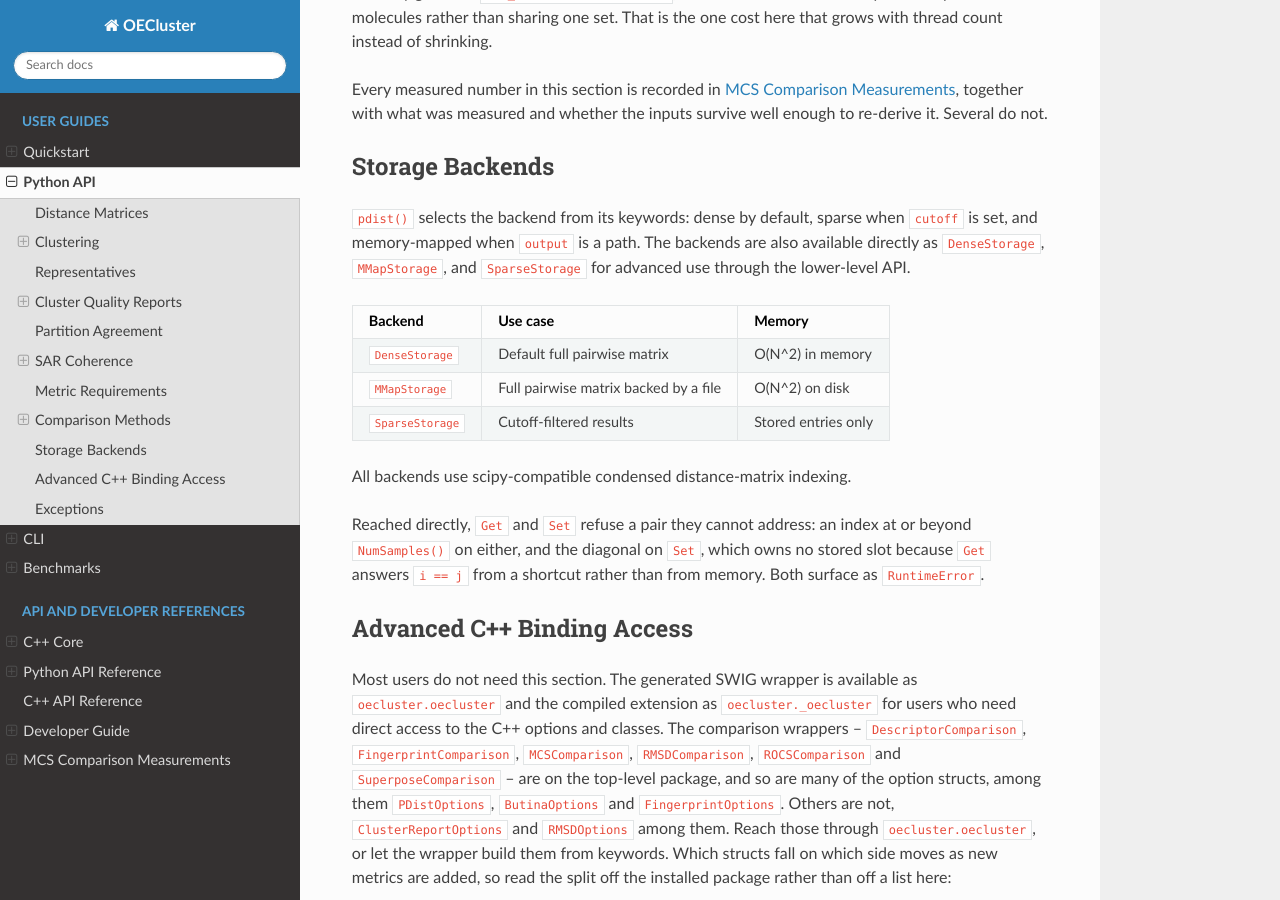
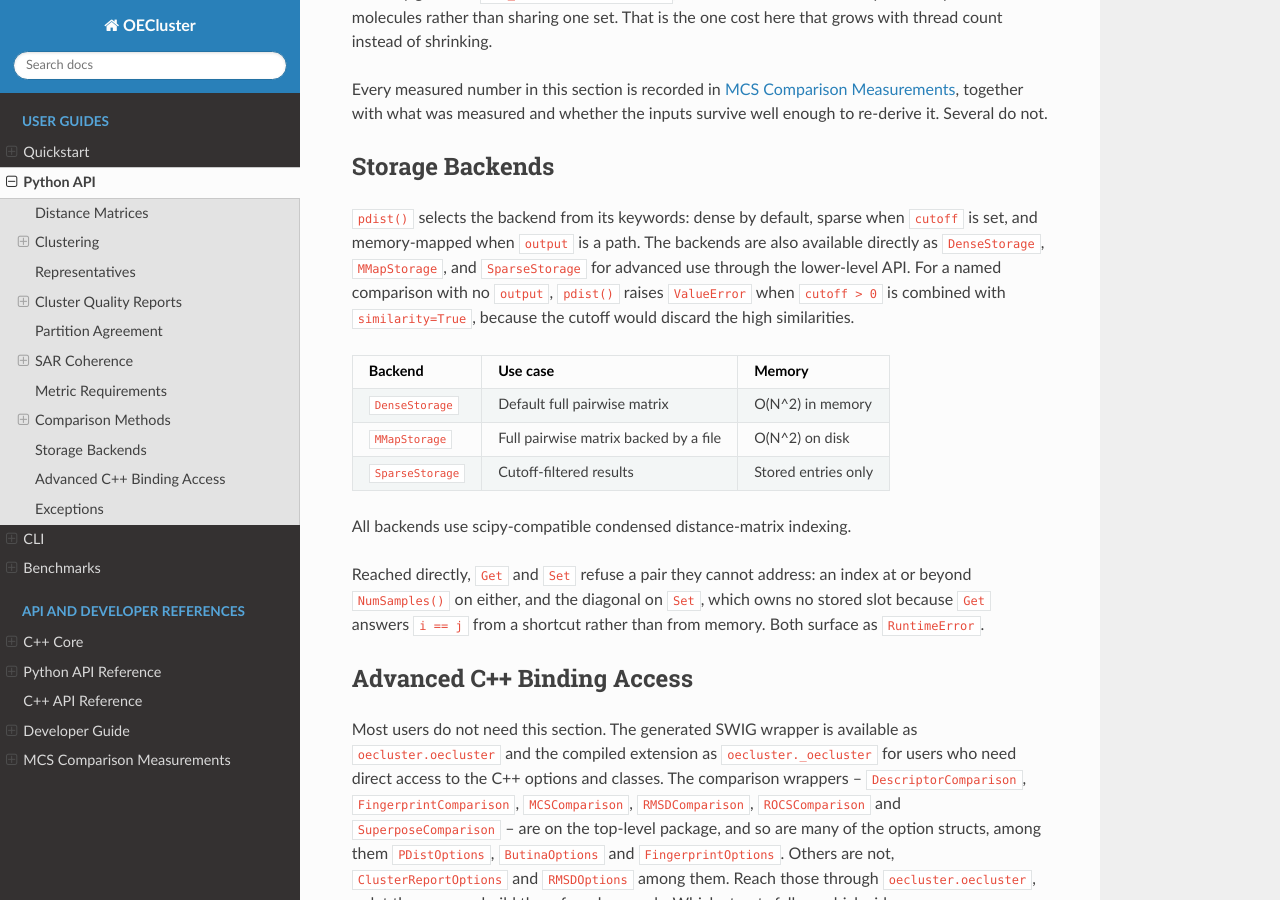
Before and after one commit to scott-arne/oecluster, a Sphinx documentation site: the page built from docs/python-api.md, in a window 1280 px wide and 900 px high, scrolled down 27387 px. Built offline with Sphinx 7.4.7 and the Read the Docs theme 3.1.0, drawn with Linux system fonts in a browser that asks for light colours; pages that are not in the unit, such as notebooks, are missing from menus; the version number is read from the project's files by our own code; some of the changed text lies outside the part shown.

Commit message:
docs: record the cutoff refusal, cdist reach and MCS acceptance asymmetry

```diff
--- a/docs/python-api.md
+++ b/docs/python-api.md
@@ -1351,7 +1351,9 @@ not.
 `pdist()` selects the backend from its keywords: dense by default, sparse when
 `cutoff` is set, and memory-mapped when `output` is a path. The backends are
 also available directly as `DenseStorage`, `MMapStorage`, and `SparseStorage`
-for advanced use through the lower-level API.
+for advanced use through the lower-level API. For a named comparison with no
+`output`, `pdist()` raises `ValueError` when `cutoff > 0` is combined with
+`similarity=True`, because the cutoff would discard the high similarities.
 
 | Backend | Use case | Memory |
 |---------|----------|--------|
```
Also changed, not shown: other parts of docs/python-api.md (+7 -7 lines), CHANGELOG.md (+9 -5 lines), docs/mcs-measurements.md (+1 -1 lines).
